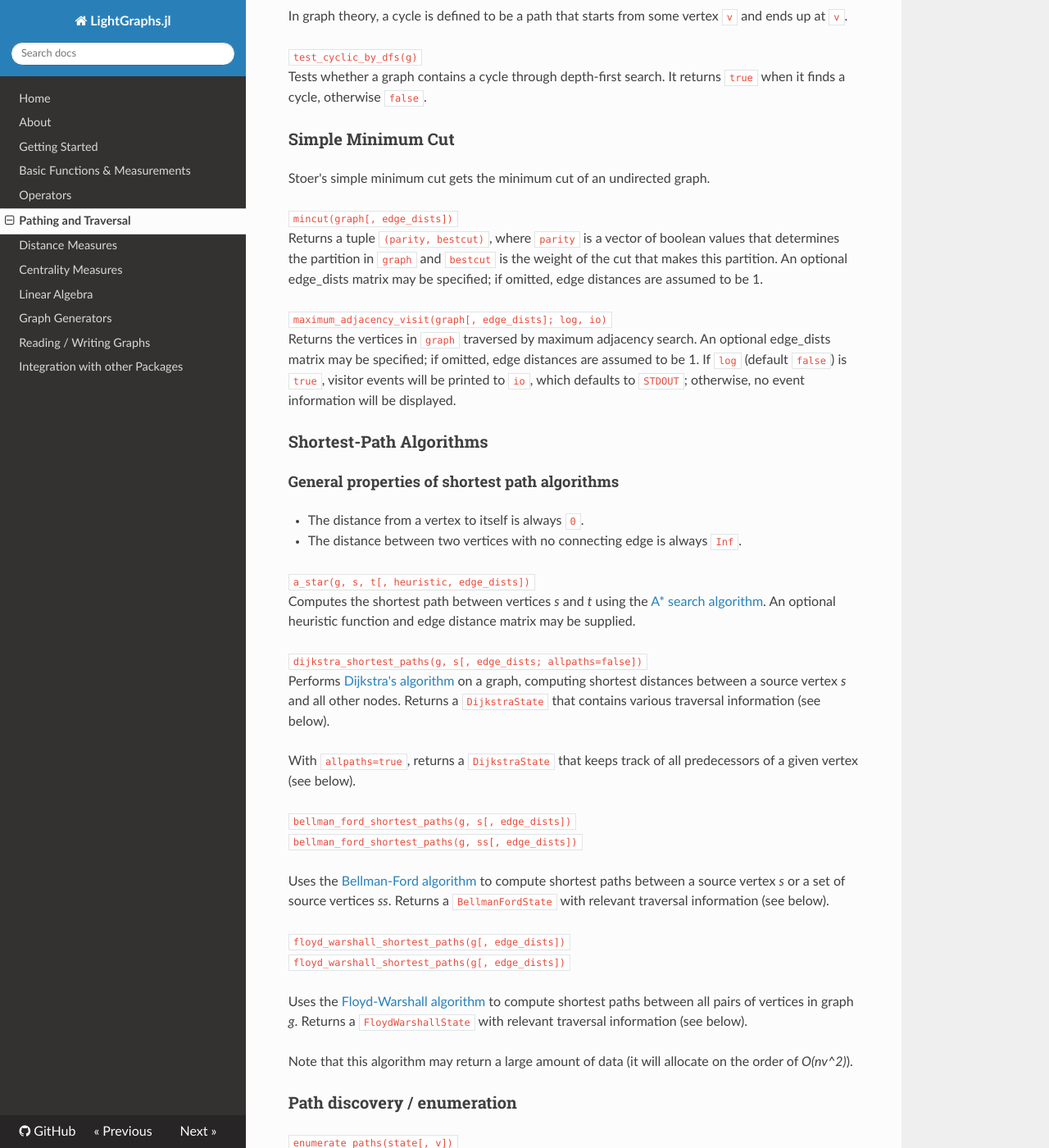
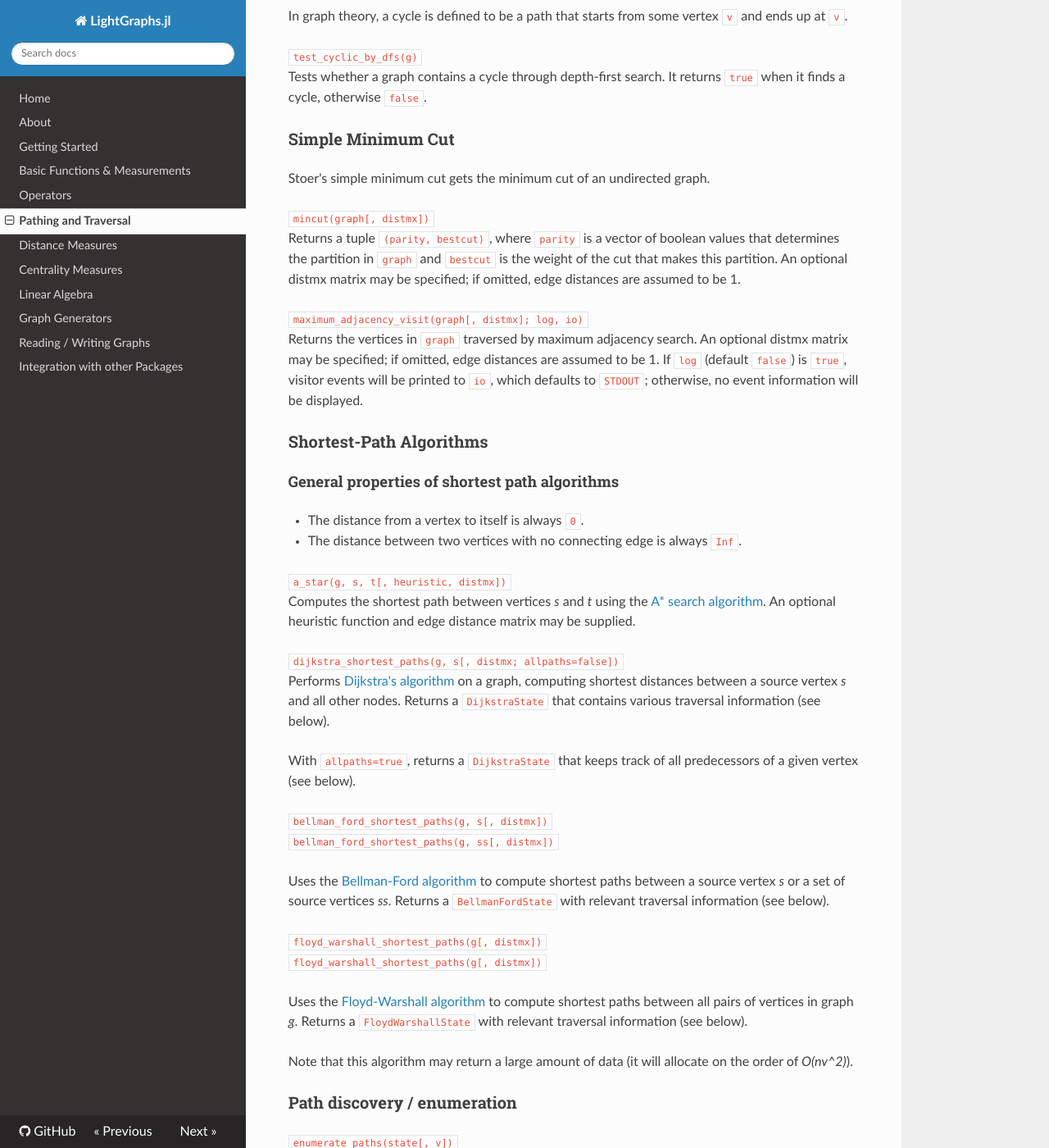
Before and after one commit to sbromberger/LightGraphs.jl, an MkDocs documentation site: the page built from doc/pathing.md, in a window 1280 px wide and 1400 px high, scrolled down 387 px. Shown: the whole window at 82% size. Built offline with MkDocs 1.6.1, drawn with Linux system fonts in a browser that asks for light colours; nearby versions of some CDN libraries; old or Windows-style settings are respelled for this version of MkDocs.

Commit message:
all shortest-path algos now take distances which are now called distmx; made calling patterns consistent; fixed maxadjvisit to take parameterized types

```diff
--- a/doc/pathing.md
+++ b/doc/pathing.md
@@ -1,4 +1,4 @@
-*LightGraphs.jl* provides several traversal and shortest-path algorithms. Where appropriate, edge distances may be passed in (by an `edge_dists` keyword argument) as a matrix of `Float` values. The matrix should be indexed by `[src, dst]` (see [Getting Started](gettingstarted.html) for more information).
+*LightGraphs.jl* provides several traversal and shortest-path algorithms. Where appropriate, edge distances may be passed in (by an `distmx` keyword argument) as a matrix of `Float` values. The matrix should be indexed by `[src, dst]` (see [Getting Started](gettingstarted.html) for more information).
 
 ### Graph Traversal
 *Graph traversal* refers to a process that traverses vertices of a graph following certain order (starting from user-input sources). This package implements three traversal schemes:
@@ -16,11 +16,11 @@ Tests whether a graph contains a cycle through depth-first search. It returns ``
 ###Simple Minimum Cut
 Stoer's simple minimum cut gets the minimum cut of an undirected graph.
 
-`mincut(graph[, edge_dists])`
-Returns a tuple  ``(parity, bestcut)``, where ``parity`` is a vector of boolean values that determines the partition in `graph` and ``bestcut`` is the weight of the cut that makes this partition. An optional edge_dists matrix may be specified; if omitted, edge distances are assumed to be 1.
+`mincut(graph[, distmx])`
+Returns a tuple  ``(parity, bestcut)``, where ``parity`` is a vector of boolean values that determines the partition in `graph` and ``bestcut`` is the weight of the cut that makes this partition. An optional distmx matrix may be specified; if omitted, edge distances are assumed to be 1.
 
-`maximum_adjacency_visit(graph[, edge_dists]; log, io)`
-Returns the vertices in `graph` traversed by maximum adjacency search. An optional edge_dists matrix may be specified; if omitted, edge distances are assumed to be 1. If `log` (default `false`) is `true`, visitor events will be printed to `io`, which defaults to `STDOUT`; otherwise, no event information will be displayed.
+`maximum_adjacency_visit(graph[, distmx]; log, io)`
+Returns the vertices in `graph` traversed by maximum adjacency search. An optional distmx matrix may be specified; if omitted, edge distances are assumed to be 1. If `log` (default `false`) is `true`, visitor events will be printed to `io`, which defaults to `STDOUT`; otherwise, no event information will be displayed.
 
 
 ### Shortest-Path Algorithms
@@ -29,21 +29,21 @@ Returns the vertices in `graph` traversed by maximum adjacency search. An option
 *   The distance between two vertices with no connecting edge is always `Inf`.
 
 
-`a_star(g, s, t[, heuristic, edge_dists])`
+`a_star(g, s, t[, heuristic, distmx])`
 Computes the shortest path between vertices *s* and *t* using the [A* search algorithm](http://en.wikipedia.org/wiki/A*_search_algorithm). An optional heuristic function and edge distance matrix may be supplied.
 
-`dijkstra_shortest_paths(g, s[, edge_dists; allpaths=false])`
+`dijkstra_shortest_paths(g, s[, distmx; allpaths=false])`
 Performs [Dijkstra's algorithm](http://en.wikipedia.org/wiki/Dijkstra%27s_algorithm) on a graph, computing shortest distances between a source vertex *s* and all other nodes. Returns a `DijkstraState` that contains various traversal information (see below).
 
 With `allpaths=true`, returns a `DijkstraState` that keeps track of all predecessors of a given vertex (see below).
 
-`bellman_ford_shortest_paths(g, s[, edge_dists])`
-`bellman_ford_shortest_paths(g, ss[, edge_dists])`
+`bellman_ford_shortest_paths(g, s[, distmx])`
+`bellman_ford_shortest_paths(g, ss[, distmx])`
 
 Uses the [Bellman-Ford algorithm](http://en.wikipedia.org/wiki/Bellman–Ford_algorithm) to compute shortest paths between a source vertex *s* or a set of source vertices *ss*. Returns a `BellmanFordState` with relevant traversal information (see below).
 
-`floyd_warshall_shortest_paths(g[, edge_dists])`
-`floyd_warshall_shortest_paths(g[, edge_dists])`
+`floyd_warshall_shortest_paths(g[, distmx])`
+`floyd_warshall_shortest_paths(g[, distmx])`
 
 Uses the [Floyd-Warshall algorithm](http://en.wikipedia.org/wiki/Floyd–Warshall_algorithm) to compute shortest paths between all pairs of vertices in graph *g*. Returns a `FloydWarshallState` with relevant traversal information (see below).
 
```
Also changed, not shown: README.md (+6 -6 lines), doc/distance.md (+6 -6 lines), doc/gettingstarted.md (+7 -7 lines), 8 other files.
